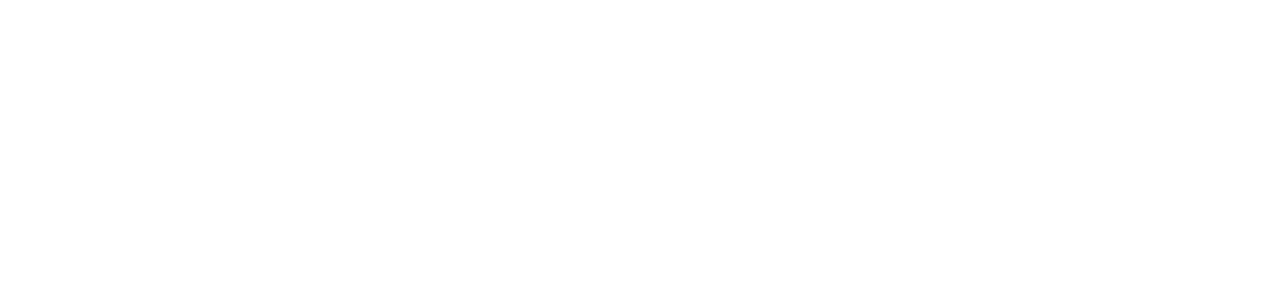
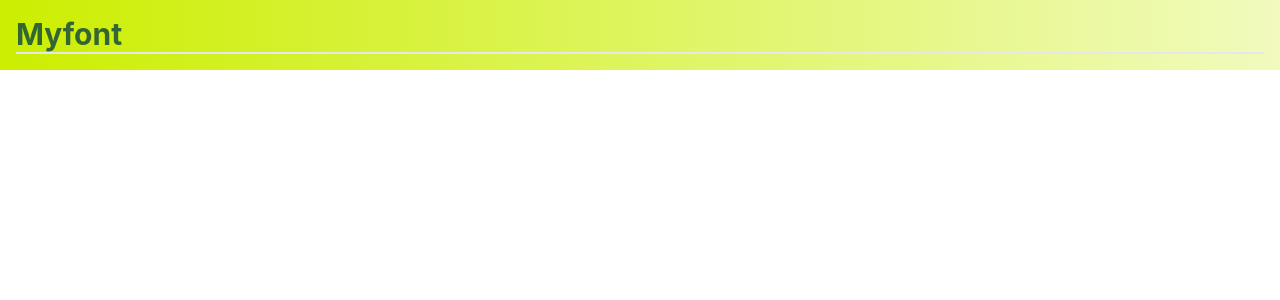
Before and after one commit to tosaken1116/my-font-front-end, a Next.js app: page / in a window 1280 px wide. Shown: the top 300 px of the page. Built offline with nearby package versions, Linux system fonts and the light colour scheme.

Commit message:
#2[add]headerの作成

```diff
--- /dev/null
+++ b/pages/components/header.tsx
@@ -0,0 +1,10 @@
+export default function Header() {
+  return (
+    <div className=" bg-gradient-to-r from-[#ccee00]  to-[#caee0042] box-decoration-clone p-4">
+      <div className=" text-shadow  text-3xl font-bold  text-[#336633] shadow-black ">
+        Myfont
+      </div>
+      <div className="border-t-2 bg-gradient-to-r from-[#ccee00] to-[#caee0042]"></div>
+    </div>
+  );
+}
--- a/pages/index.tsx
+++ b/pages/index.tsx
@@ -1,3 +1,8 @@
+import Header from "./components/header";
 export default function Home() {
-    return <div></div>;
+  return (
+    <div>
+      <Header></Header>
+    </div>
+  );
 }
--- a/pages/input_page.tsx
+++ b/pages/input_page.tsx
@@ -1,4 +1,5 @@
 import DrawCanvas from "./components/draw_canvas";
+import Header from "./components/header";
 export default function InputPage() {
   const dammys = [
     {
@@ -24,6 +25,7 @@ export default function InputPage() {
   ];
   return (
     <div className="">
+      <Header></Header>
       <div>
         {dammys.map((dammy, index) => (
           <div className=" m-6 mx-auto w-56 justify-center">
```
